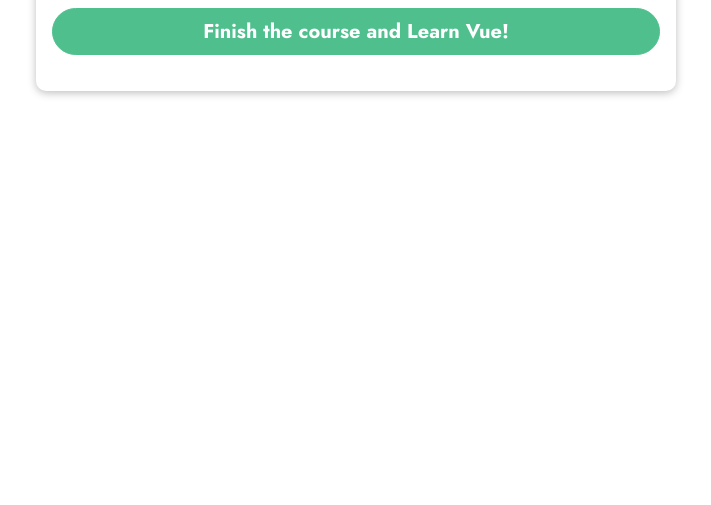
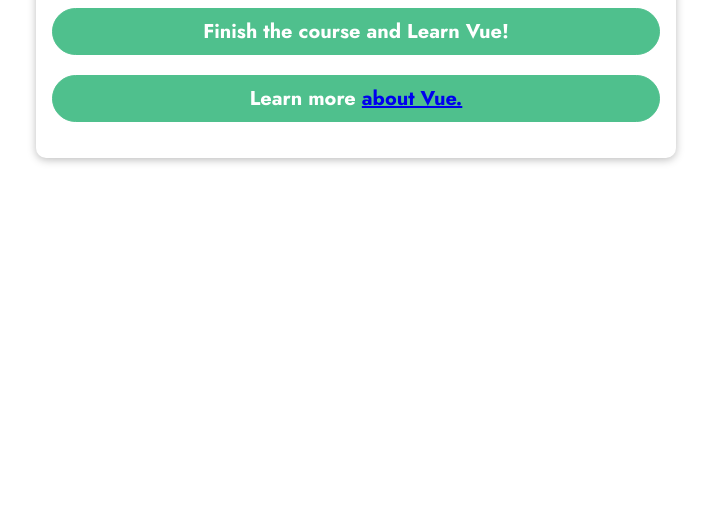
Before and after one commit to taufanbasri/learn-vue-basic, a plain HTML site: page index.html in a window 1280 px wide. Shown: the part 295-800 px from the top of the page, without its empty margins (284-995 px from the left). Drawn offline with nearby package versions, Linux system fonts and the light colour scheme.

Commit message:
Binding attribute with v-bind

```diff
--- a/app.js
+++ b/app.js
@@ -1,7 +1,8 @@
 const app = Vue.createApp({
     data() {
         return {
-            courseGoal: 'Finish the course and Learn Vue!'
+            courseGoal: 'Finish the course and Learn Vue!',
+            vueLink: 'https://vuejs.org/'
         }
     },
 });
--- a/index.html
+++ b/index.html
@@ -21,6 +21,9 @@
       <p>
         {{ courseGoal }}
       </p>
+      <p>
+        Learn more <a v-bind:href="vueLink">about Vue.</a>
+      </p>
     </section>
   </body>
 </html>
```
